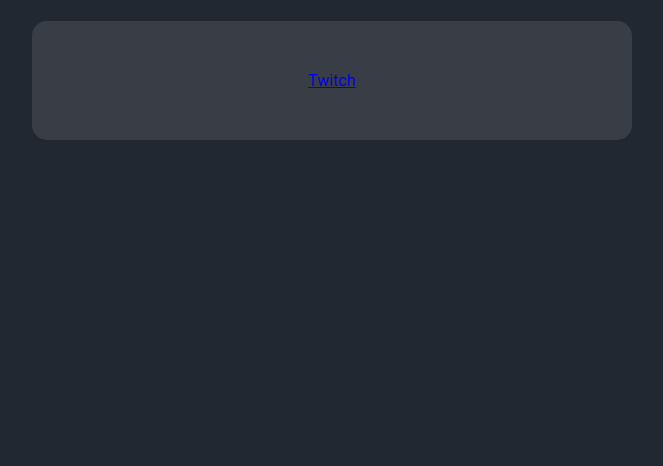
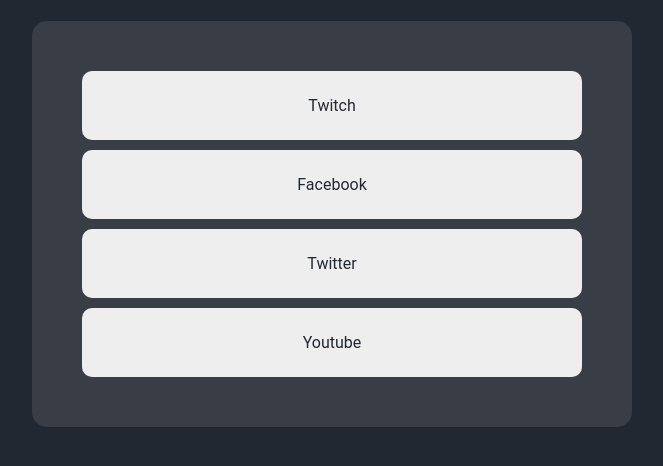
Before and after one commit to Snarfki/website, a plain HTML site: page index.html in a window 1280 px wide. Shown: the part 70-536 px from the top of the page, without its empty margins (308-971 px from the left). Drawn offline with Linux system fonts and the light colour scheme.

Commit message:
Add links and design to links

```diff
--- a/index.html
+++ b/index.html
@@ -14,6 +14,9 @@
         <div class="container">
             <div class="bodycont">
                 <div class="link"><a href="https://www.twitch.tv/franki2v">Twitch</a></div>
+                <div class="link"><a href="">Facebook</a></div>
+                <div class="link"><a href="">Twitter</a></div>
+                <div class="link"><a href="">Youtube</a></div>
             </div>
         </div>
 
--- a/styles.css
+++ b/styles.css
@@ -24,9 +24,23 @@
 
 .bodycont {
     display: flex;
+    flex-direction: column;
     justify-content: center;
     padding: 50px;
     background-color: #393E46;
     width: 500px;
     border-radius: 15px;
+    gap: 10px
 }
+
+.link {
+    padding: 25px;
+    background-color: #EEEEEE;
+    gap: 10px;
+    border-radius: 10px;
+}
+
+a {
+    text-decoration: none;
+    color: #222831;
+}
```
